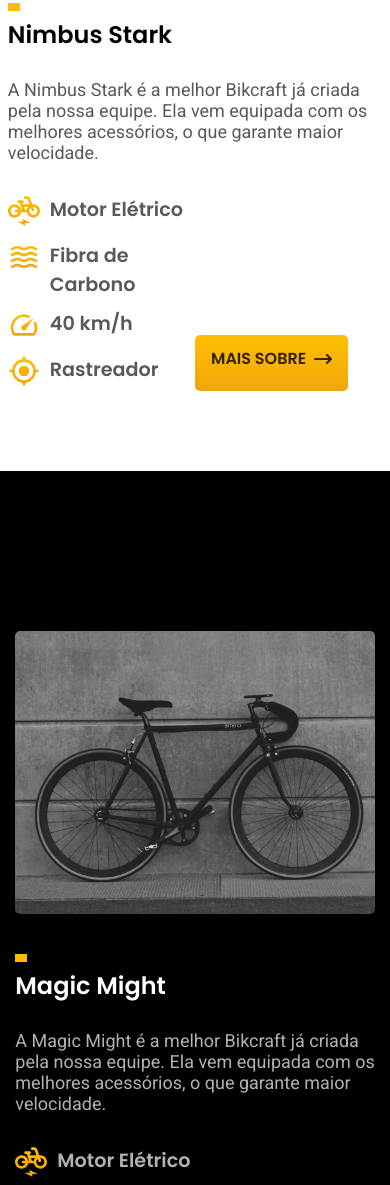
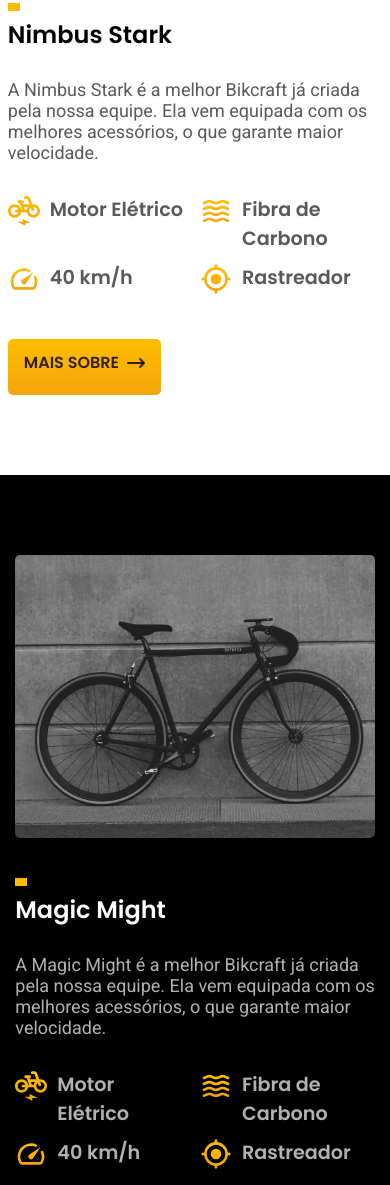
Before and after one commit to thiagohc20/Bikcraft, a plain HTML site: page bicicletas.html in a window 390 px wide. Shown: the part 704-1889 px from the top of the page. Drawn offline with Linux system fonts and the light colour scheme.

Commit message:
feito ajustes de responsividade na pagina bicicletas

```diff
--- a/css/bikes-page.css
+++ b/css/bikes-page.css
@@ -5,7 +5,7 @@
 .first-section,
 .second-section,
 .third-section {
-    padding: 80px 2% !important;
+    padding: 80px 2%;
 }
 
 .p-white {
@@ -91,6 +91,20 @@
         max-width: 100%;
     }
 
+    .bikes-page-section ul {
+        grid-template-columns: 1fr 1fr;
+        grid-column: 1 / 3;
+        gap: 10px;
+    }
+
+    .bikes-page-section article button{
+        margin-top: 40px;
+    }
+
+    .second-section {
+        padding: 40px 2%;
+    }
+
     .second-section-bike {
         background-color: black !important;
     }
@@ -99,4 +113,5 @@
        box-shadow: none;
     }
 
+
 }
```
